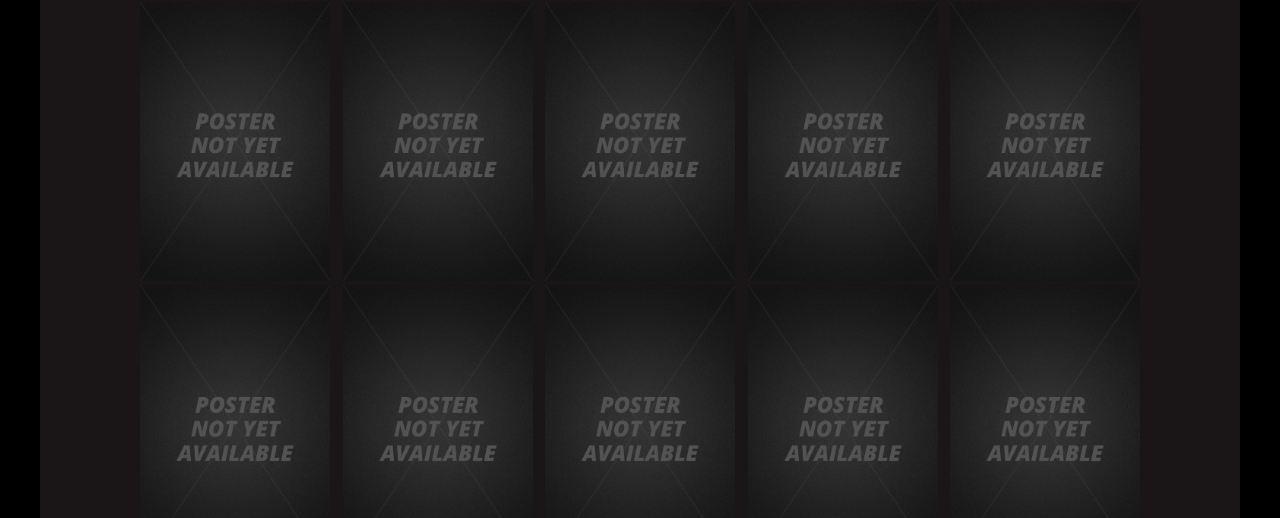
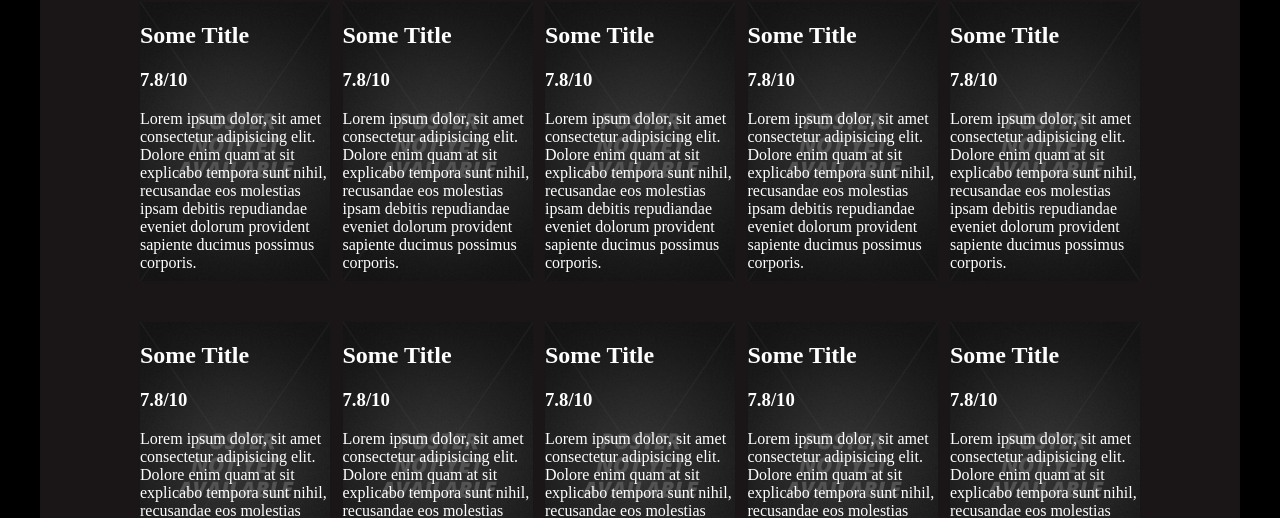
Before and after one commit to jcostanzi/mitt-mittflix-group-project, a plain HTML site: page index.html in a window 1280 px wide. Shown: the part 310-828 px from the top of the page. Drawn offline with Linux system fonts and the light colour scheme; no server answers.

Commit message:
Improve html structure on movie container.

```diff
--- a/css/styles.css
+++ b/css/styles.css
@@ -44,8 +44,20 @@ section {
   border: 1px solid #c04335;
 }
 
+.movie {
+  width: 190px;
+  height: 320px;
+}
+
 .movie img {
+  position: absolute;
   width: 190px;
+}
+
+.movie .content {
+  /* display: none; */
+  position: absolute;
+  width: 200px;
 }
 
 .movies-container {
@@ -53,7 +65,3 @@ section {
   flex-wrap: wrap;
   justify-content: space-between;
 }
-
-.movie .description {
-  display: none;
-}
--- a/index.html
+++ b/index.html
@@ -24,71 +24,91 @@
     <section class="movies-container">
       <div class="movie">
         <img src="img/poster-placeholder.png" alt="Poster not available yet">
-        <div class="description">
-          Lorem ipsum dolor, sit amet consectetur adipisicing elit. Dolore enim quam at sit explicabo tempora sunt nihil, recusandae eos molestias ipsam debitis repudiandae eveniet dolorum provident sapiente ducimus possimus corporis.
+        <div class="content">
+          <h1 class="title">Some Title</h1>
+          <h3 class="rank">7.8/10</h3>
+          <div class="description">Lorem ipsum dolor, sit amet consectetur adipisicing elit. Dolore enim quam at sit explicabo tempora sunt nihil, recusandae eos molestias ipsam debitis repudiandae eveniet dolorum provident sapiente ducimus possimus corporis.</div>
         </div>
       </div>
 
       <div class="movie">
         <img src="img/poster-placeholder.png" alt="Poster not available yet">
-        <div class="description">
-          Lorem ipsum dolor, sit amet consectetur adipisicing elit. Dolore enim quam at sit explicabo tempora sunt nihil, recusandae eos molestias ipsam debitis repudiandae eveniet dolorum provident sapiente ducimus possimus corporis.
+        <div class="content">
+          <h1 class="title">Some Title</h1>
+          <h3 class="rank">7.8/10</h3>
+          <div class="description">Lorem ipsum dolor, sit amet consectetur adipisicing elit. Dolore enim quam at sit explicabo tempora sunt nihil, recusandae eos molestias ipsam debitis repudiandae eveniet dolorum provident sapiente ducimus possimus corporis.</div>
         </div>
       </div>
 
       <div class="movie">
         <img src="img/poster-placeholder.png" alt="Poster not available yet">
-        <div class="description">
-          Lorem ipsum dolor, sit amet consectetur adipisicing elit. Dolore enim quam at sit explicabo tempora sunt nihil, recusandae eos molestias ipsam debitis repudiandae eveniet dolorum provident sapiente ducimus possimus corporis.
+        <div class="content">
+          <h1 class="title">Some Title</h1>
+          <h3 class="rank">7.8/10</h3>
+          <div class="description">Lorem ipsum dolor, sit amet consectetur adipisicing elit. Dolore enim quam at sit explicabo tempora sunt nihil, recusandae eos molestias ipsam debitis repudiandae eveniet dolorum provident sapiente ducimus possimus corporis.</div>
         </div>
       </div>
 
       <div class="movie">
         <img src="img/poster-placeholder.png" alt="Poster not available yet">
-        <div class="description">
-          Lorem ipsum dolor, sit amet consectetur adipisicing elit. Dolore enim quam at sit explicabo tempora sunt nihil, recusandae eos molestias ipsam debitis repudiandae eveniet dolorum provident sapiente ducimus possimus corporis.
+        <div class="content">
+          <h1 class="title">Some Title</h1>
+          <h3 class="rank">7.8/10</h3>
+          <div class="description">Lorem ipsum dolor, sit amet consectetur adipisicing elit. Dolore enim quam at sit explicabo tempora sunt nihil, recusandae eos molestias ipsam debitis repudiandae eveniet dolorum provident sapiente ducimus possimus corporis.</div>
         </div>
       </div>
 
       <div class="movie">
         <img src="img/poster-placeholder.png" alt="Poster not available yet">
-        <div class="description">
-          Lorem ipsum dolor, sit amet consectetur adipisicing elit. Dolore enim quam at sit explicabo tempora sunt nihil, recusandae eos molestias ipsam debitis repudiandae eveniet dolorum provident sapiente ducimus possimus corporis.
+        <div class="content">
+          <h1 class="title">Some Title</h1>
+          <h3 class="rank">7.8/10</h3>
+          <div class="description">Lorem ipsum dolor, sit amet consectetur adipisicing elit. Dolore enim quam at sit explicabo tempora sunt nihil, recusandae eos molestias ipsam debitis repudiandae eveniet dolorum provident sapiente ducimus possimus corporis.</div>
         </div>
       </div>
 
       <div class="movie">
         <img src="img/poster-placeholder.png" alt="Poster not available yet">
-        <div class="description">
-          Lorem ipsum dolor, sit amet consectetur adipisicing elit. Dolore enim quam at sit explicabo tempora sunt nihil, recusandae eos molestias ipsam debitis repudiandae eveniet dolorum provident sapiente ducimus possimus corporis.
+        <div class="content">
+          <h1 class="title">Some Title</h1>
+          <h3 class="rank">7.8/10</h3>
+          <div class="description">Lorem ipsum dolor, sit amet consectetur adipisicing elit. Dolore enim quam at sit explicabo tempora sunt nihil, recusandae eos molestias ipsam debitis repudiandae eveniet dolorum provident sapiente ducimus possimus corporis.</div>
         </div>
       </div>
 
       <div class="movie">
         <img src="img/poster-placeholder.png" alt="Poster not available yet">
-        <div class="description">
-          Lorem ipsum dolor, sit amet consectetur adipisicing elit. Dolore enim quam at sit explicabo tempora sunt nihil, recusandae eos molestias ipsam debitis repudiandae eveniet dolorum provident sapiente ducimus possimus corporis.
+        <div class="content">
+          <h1 class="title">Some Title</h1>
+          <h3 class="rank">7.8/10</h3>
+          <div class="description">Lorem ipsum dolor, sit amet consectetur adipisicing elit. Dolore enim quam at sit explicabo tempora sunt nihil, recusandae eos molestias ipsam debitis repudiandae eveniet dolorum provident sapiente ducimus possimus corporis.</div>
         </div>
       </div>
 
       <div class="movie">
         <img src="img/poster-placeholder.png" alt="Poster not available yet">
-        <div class="description">
-          Lorem ipsum dolor, sit amet consectetur adipisicing elit. Dolore enim quam at sit explicabo tempora sunt nihil, recusandae eos molestias ipsam debitis repudiandae eveniet dolorum provident sapiente ducimus possimus corporis.
+        <div class="content">
+          <h1 class="title">Some Title</h1>
+          <h3 class="rank">7.8/10</h3>
+          <div class="description">Lorem ipsum dolor, sit amet consectetur adipisicing elit. Dolore enim quam at sit explicabo tempora sunt nihil, recusandae eos molestias ipsam debitis repudiandae eveniet dolorum provident sapiente ducimus possimus corporis.</div>
         </div>
       </div>
 
       <div class="movie">
         <img src="img/poster-placeholder.png" alt="Poster not available yet">
-        <div class="description">
-          Lorem ipsum dolor, sit amet consectetur adipisicing elit. Dolore enim quam at sit explicabo tempora sunt nihil, recusandae eos molestias ipsam debitis repudiandae eveniet dolorum provident sapiente ducimus possimus corporis.
+        <div class="content">
+          <h1 class="title">Some Title</h1>
+          <h3 class="rank">7.8/10</h3>
+          <div class="description">Lorem ipsum dolor, sit amet consectetur adipisicing elit. Dolore enim quam at sit explicabo tempora sunt nihil, recusandae eos molestias ipsam debitis repudiandae eveniet dolorum provident sapiente ducimus possimus corporis.</div>
         </div>
       </div>
 
       <div class="movie">
         <img src="img/poster-placeholder.png" alt="Poster not available yet">
-        <div class="description">
-          Lorem ipsum dolor, sit amet consectetur adipisicing elit. Dolore enim quam at sit explicabo tempora sunt nihil, recusandae eos molestias ipsam debitis repudiandae eveniet dolorum provident sapiente ducimus possimus corporis.
+        <div class="content">
+          <h1 class="title">Some Title</h1>
+          <h3 class="rank">7.8/10</h3>
+          <div class="description">Lorem ipsum dolor, sit amet consectetur adipisicing elit. Dolore enim quam at sit explicabo tempora sunt nihil, recusandae eos molestias ipsam debitis repudiandae eveniet dolorum provident sapiente ducimus possimus corporis.</div>
         </div>
       </div>
     </section>
```
